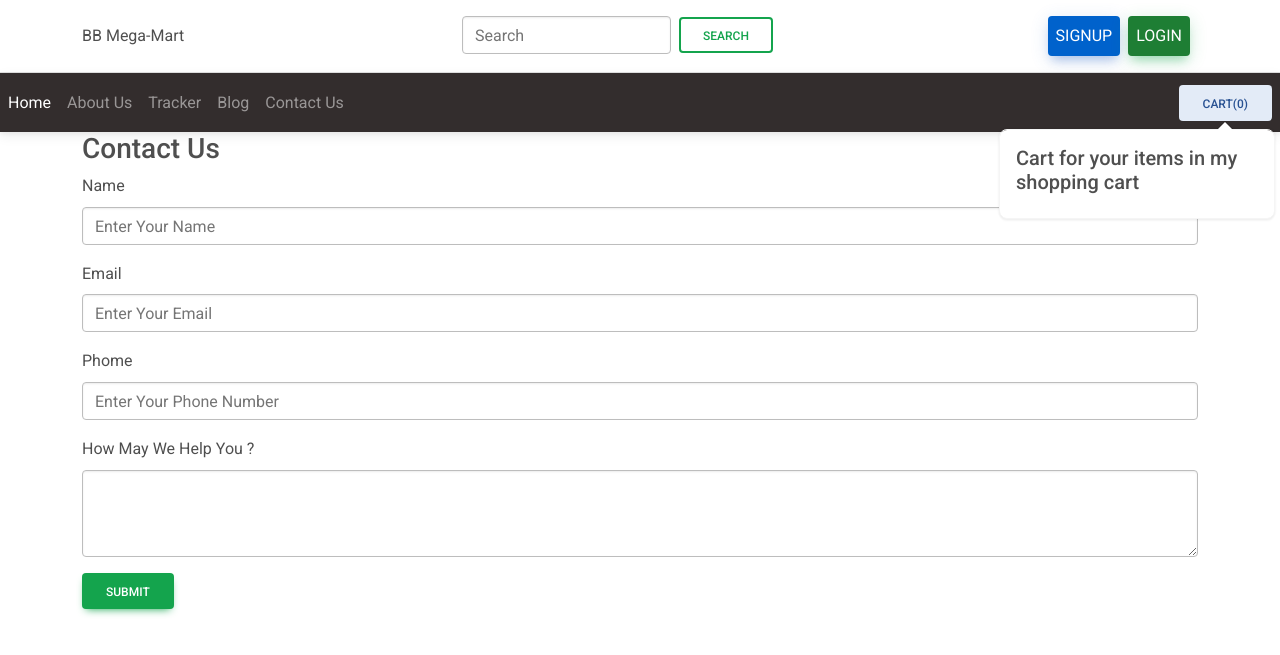
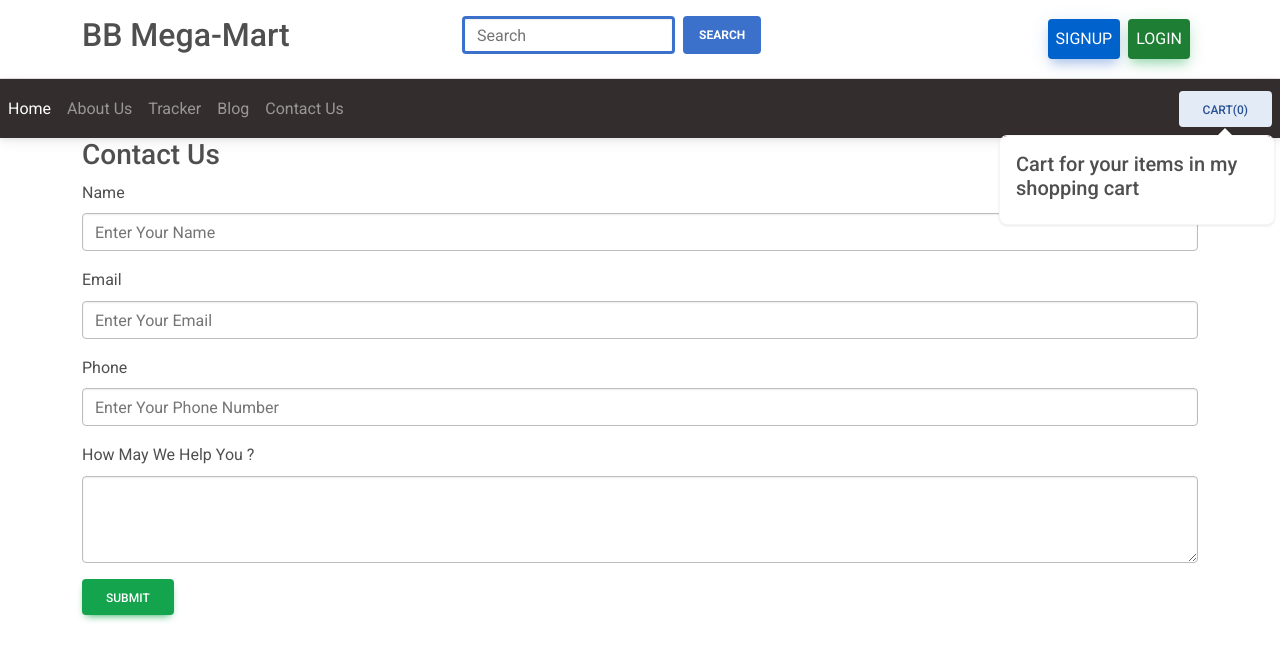
Before and after one commit to kush8789/BB-Mega-Mart, a Django app: page /shop/contact/ in a window 1280 px wide. Shown: the top 655 px of the page. Run offline with Django 4.2, Linux system fonts and the light colour scheme; some libraries are stand-ins or nearby versions.

Commit message:
22-08-2023

```diff
--- a/shop/templates/shop/about.html
+++ b/shop/templates/shop/about.html
@@ -49,7 +49,7 @@
     </main>
 
     <footer class="container">
-        <p>&copy; Company 2017-2020</p>
+        <p>&copy; Company 2019-2023</p>
     </footer>
     <script src="https://code.jquery.com/jquery-3.5.1.slim.min.js"
             integrity="sha384-DfXdz2htPH0lsSSs5nCTpuj/zy4C+OGpamoFVy38MVBnE+IbbVYUew+OrCXaRkfj"
--- a/shop/templates/shop/base.html
+++ b/shop/templates/shop/base.html
@@ -38,6 +38,14 @@
         .navbar .navbar-toggler:focus {
             color: #ff4444;
         }
+        .highlighted-button {
+            background-color: #3B71CA;
+            color: white;
+            font-weight: bolder;
+            font-size: 12px;
+            border: 2px solid #3B71CA;
+            padding: 8px 14px;
+          }
     </style>
 
     {% block css %}
@@ -51,14 +59,14 @@
         <div class="container">
             <div class="row">
                 <div class="col-md-4 d-flex justify-content-center justify-content-md-start mb-3 mb-md-0">
-                    <a class="navbar-brand" href="/shop">BB Mega-Mart</a>
+                    <a class="navbar-brand" href="/shop"><h2>BB Mega-Mart</h2></a>
                 </div>
 
                 <div class="col-md-4">
                     <form method='get' action='/shop/search/' class="form-inline my-2 my-lg-0">
-                        <input class="form-control mr-sm-2" type="search" placeholder="Search" aria-label="Search"
+                        <input class="form-control mr-sm-2 border border-3 border-primary" type="search" placeholder="Search" aria-label="Search"
                             name="search" id="search">
-                        <button class="btn btn-outline-success my-2 my-sm-0" type="submit">Search</button>
+                        <button class="highlighted-button btn btn-outline-success my-2 my-sm-0" type="submit">Search</button>
                     </form>
                 </div>
                 <div class="col-md-4 d-flex justify-content-center justify-content-md-end align-items-center">
--- a/shop/templates/shop/contact.html
+++ b/shop/templates/shop/contact.html
@@ -6,15 +6,15 @@
     <form action="/shop/contact/" method="post">{% csrf_token %}
         <div class="form-group">
             <label for="name">Name</label>
-            <input type="text" class="form-control" id="name" name="name" placeholder="Enter Your Name">
+            <input type="text" class="form-control" id="name" name="name" placeholder="Enter Your Name" required>
         </div>
         <div class="form-group">
             <label for="name">Email</label>
-            <input type="email" class="form-control" id="email" name="email" placeholder="Enter Your Email">
+            <input type="email" class="form-control" id="email" name="email" placeholder="Enter Your Email" required>
         </div>
         <div class="form-group">
-            <label for="name">Phome</label>
-            <input type="tel" class="form-control" id="phone" name="phone" placeholder="Enter Your Phone Number">
+            <label for="name">Phone</label>
+            <input type="tel" class="form-control" id="phone" name="phone" placeholder="Enter Your Phone Number" required>
         </div>
         <div class="form-group">
             <div class="form-group">
--- a/shop/templates/shop/tracker.html
+++ b/shop/templates/shop/tracker.html
@@ -8,11 +8,11 @@
                 <div class="form-row">
                     <div class="form-group col-md-6">
                         <label for="inputname">Order Id</label>
-                        <input type="text" class="form-control" id="orderId" name="orderId" placeholder="Order Id">
+                        <input type="text" class="form-control" id="orderId" name="orderId" placeholder="Order Id" required>
                     </div>
                     <div class="form-group col-md-6">
                         <label for="inputEmail4">Email</label>
-                        <input type="email" class="form-control" id="email" name="email" placeholder="Email">
+                        <input type="email" class="form-control" id="email" name="email" placeholder="Email" required>
                     </div>
                     <button type="submit" class="btn btn-primary">Track Order</button>
                 </div>
```
Also changed, not shown: shop/templates/shop/checkout.html (+8 -8 lines).
